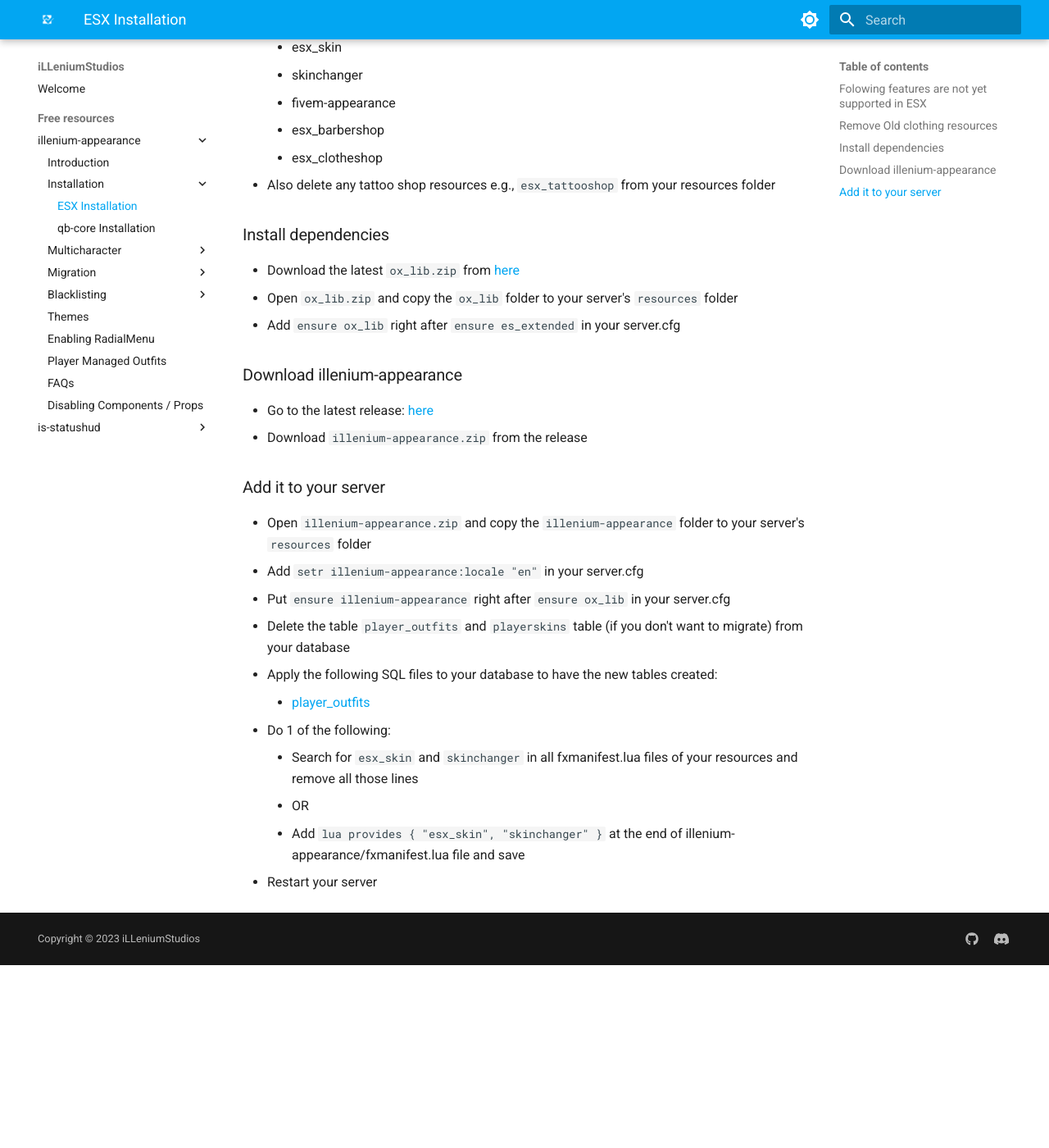
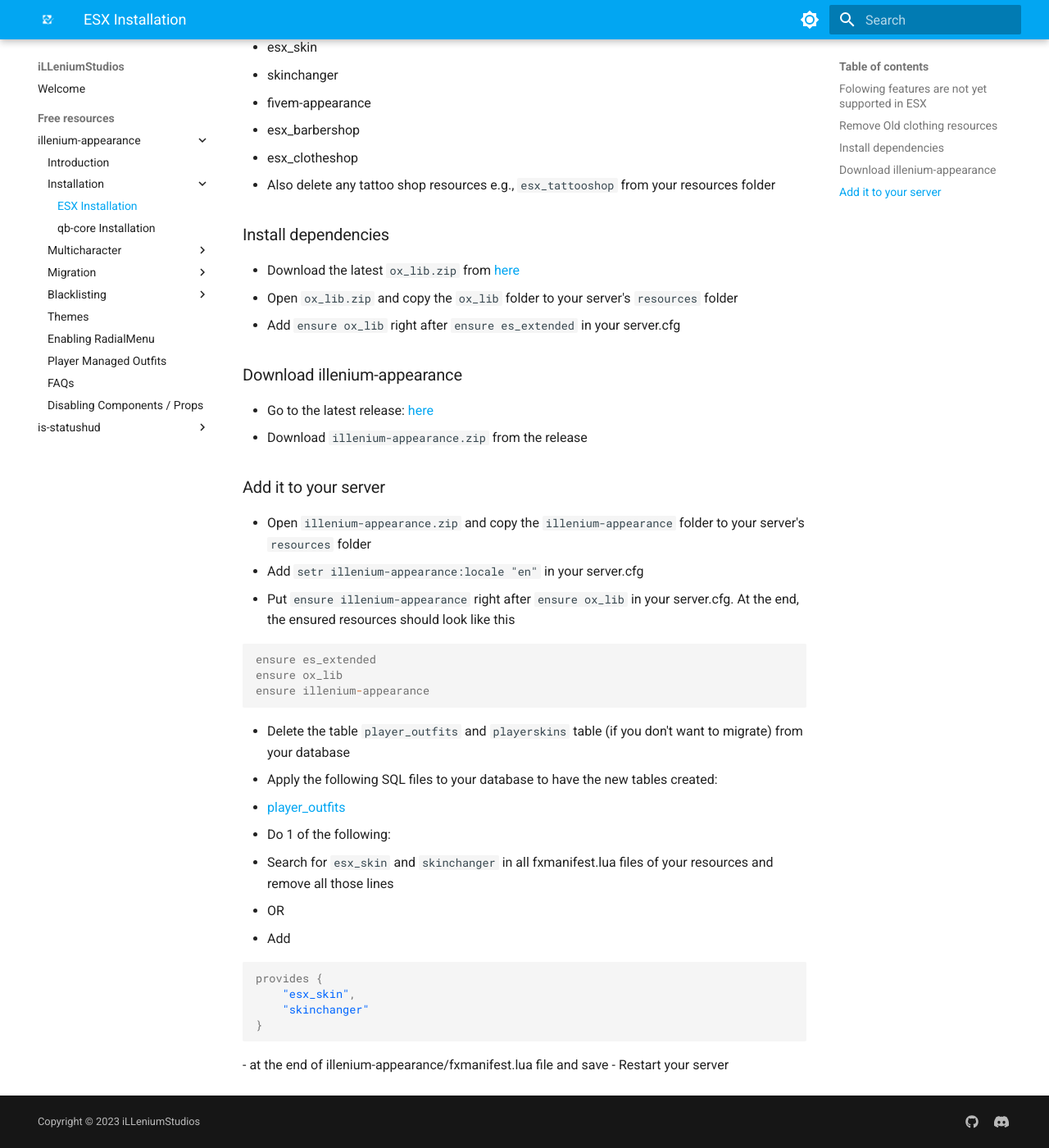
Before and after one commit to insoomnia1/illeniumdocs.github.io, an MkDocs documentation site: the page built from docs/free-resources/illenium-appearance/installation/esx.md, in a window 1280 px wide and 1400 px high, scrolled down 351 px. Shown: the whole window at 82% size. Built offline with MkDocs 1.6.1 and Material for MkDocs 9.7.7, drawn with Linux system fonts in a browser that asks for light colours; before the commit the page ends 1528 px from its top, so only the background shows below that.

Commit message:
Format code

````diff
--- a/docs/free-resources/illenium-appearance/installation/esx.md
+++ b/docs/free-resources/illenium-appearance/installation/esx.md
@@ -1,19 +1,19 @@
 ---
 title: "ESX Installation"
 ---
-
 ### Folowing features are not yet supported in ESX
 
 - Boss Managed Outfits (Config.BossManagedOutfits)
 - Radial Menu (Config.UseRadialMenu)
 
 ### Remove Old clothing resources
+
 - Delete the following from your resources folders:
-    - esx_skin
-    - skinchanger
-    - fivem-appearance
-    - esx_barbershop
-    - esx_clotheshop
+  - esx_skin
+  - skinchanger
+  - fivem-appearance
+  - esx_barbershop
+  - esx_clotheshop
 - Also delete any tattoo shop resources e.g., `esx_tattooshop` from your resources folder
 
 ### Install dependencies
@@ -31,12 +31,29 @@
 
 - Open `illenium-appearance.zip` and copy the `illenium-appearance` folder to your server's `resources` folder
 - Add `setr illenium-appearance:locale "en"` in your server.cfg
-- Put `ensure illenium-appearance` right after `ensure ox_lib` in your server.cfg
+- Put `ensure illenium-appearance` right after `ensure ox_lib` in your server.cfg. At the end, the ensured resources should look like this
+
+```lua
+ensure es_extended
+ensure ox_lib
+ensure illenium-appearance
+```
+
 - Delete the table `player_outfits` and `playerskins` table (if you don't want to migrate) from your database
 - Apply the following SQL files to your database to have the new tables created:
-    - [player_outfits](https://github.com/iLLeniumStudios/illenium-appearance/blob/main/sql/player_outfits.sql)
+
+  - [player_outfits](https://github.com/iLLeniumStudios/illenium-appearance/blob/main/sql/player_outfits.sql)
 - Do 1 of the following:
-    - Search for `esx_skin` and `skinchanger` in all fxmanifest.lua files of your resources and remove all those lines
-    - OR
-    - Add `lua provides { "esx_skin", "skinchanger" }` at the end of illenium-appearance/fxmanifest.lua file and save
+
+  - Search for `esx_skin` and `skinchanger` in all fxmanifest.lua files of your resources and remove all those lines
+  - OR
+  - Add
+
+  ```lua
+  provides {
+      "esx_skin",
+      "skinchanger"
+  }
+  ```
+  - at the end of illenium-appearance/fxmanifest.lua file and save
 - Restart your server
````
